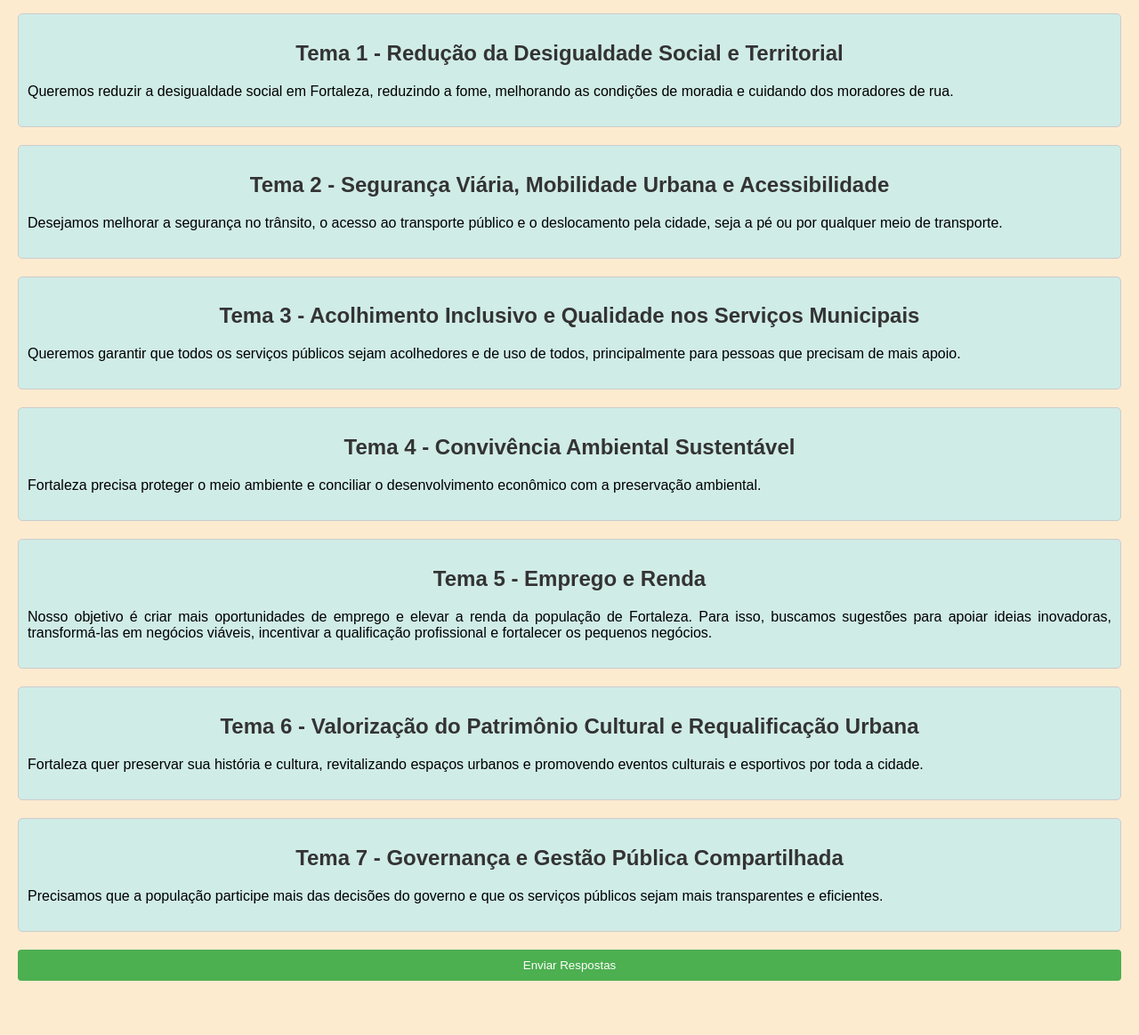
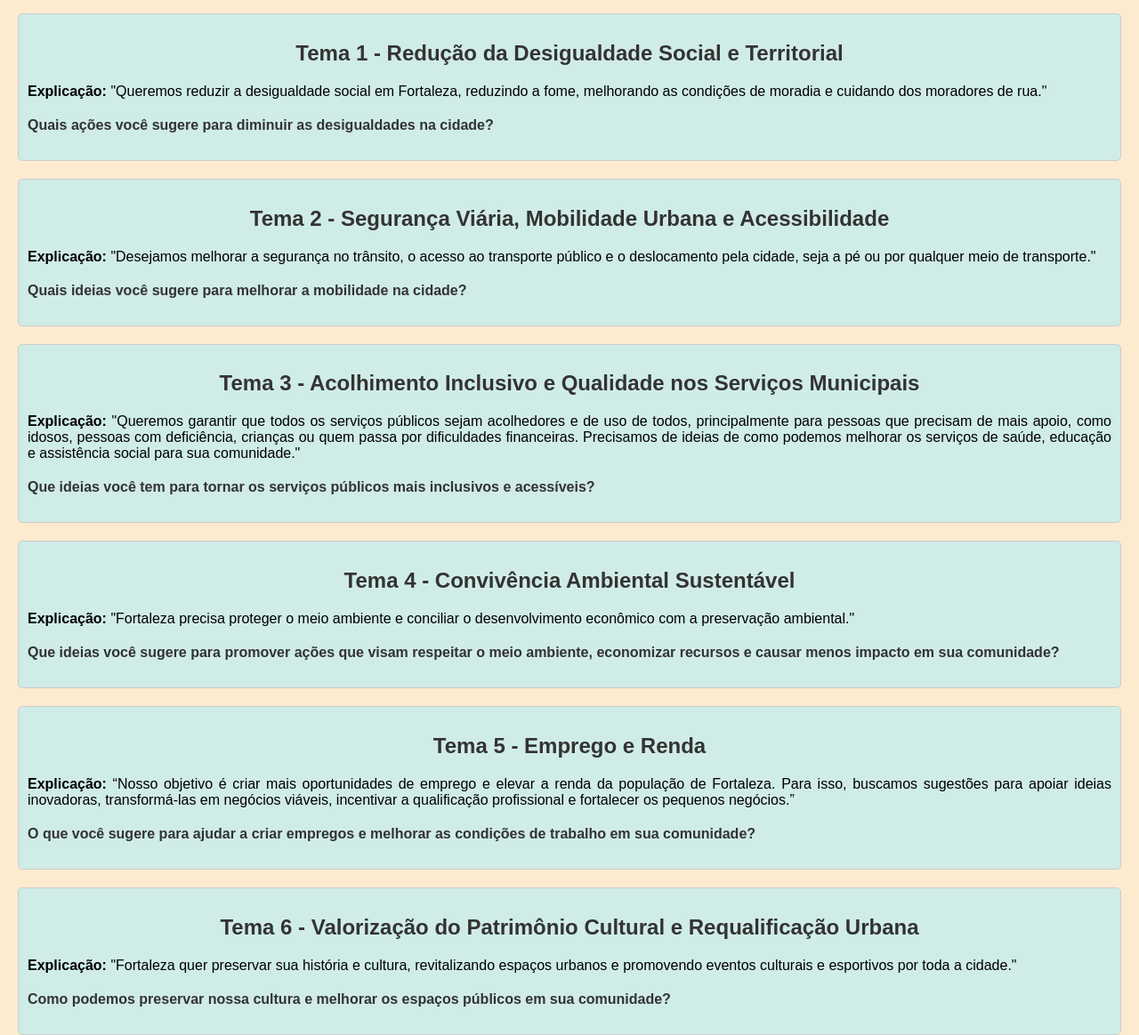
Before and after one commit to eudespr1/plano-fortaleza, a plain HTML site: page index.html in a window 1280 px wide. Shown: the part 180-1344 px from the top of the page at 89% size. Before the commit the page ends 1303 px from the top, so only its background shows below. Drawn offline with Linux system fonts and the light colour scheme.

Commit message:
Update index.html

```diff
--- a/index.html
+++ b/index.html
@@ -15,6 +15,7 @@
         .conteudo input, .conteudo textarea { width: 100%; padding: 8px; margin-bottom: 10px; border: 1px solid #ccc; border-radius: 4px; }
         .botao-enviar { display: block; width: 100%; padding: 10px; background-color: #4CAF50; color: white; border: none; cursor: pointer; border-radius: 4px; text-align: center; margin-top: 20px; }
         .botao-enviar:hover { background-color: #45a049; }
+        .pergunta-generica { font-weight: bold; margin-top: 10px; color: #333;}
     </style>
 </head>
 <body>
@@ -27,7 +28,8 @@
 
         <div class="tema" onclick="toggleConteudo('tema1')">
             <h2>Tema 1 - Redução da Desigualdade Social e Territorial</h2>
-            <p>Queremos reduzir a desigualdade social em Fortaleza, reduzindo a fome, melhorando as condições de moradia e cuidando dos moradores de rua.</p>
+           <p><strong>Explicação:</strong> "Queremos reduzir a desigualdade social em Fortaleza, reduzindo a fome, melhorando as condições de moradia e cuidando dos moradores de rua."</p>
+        <p class="pergunta-generica">Quais ações você sugere para diminuir as desigualdades na cidade?</p>
         </div>
         <div id="tema1" class="conteudo">
             <label>1. Quais ações podemos tomar para reduzir a fome e a insegurança alimentar na sua comunidade?</label>
@@ -42,7 +44,8 @@
 
         <div class="tema" onclick="toggleConteudo('tema2')">
             <h2>Tema 2 - Segurança Viária, Mobilidade Urbana e Acessibilidade</h2>
-            <p>Desejamos melhorar a segurança no trânsito, o acesso ao transporte público e o deslocamento pela cidade, seja a pé ou por qualquer meio de transporte.</p>
+            <p><strong>Explicação:</strong> "Desejamos melhorar a segurança no trânsito, o acesso ao transporte público e o deslocamento pela cidade, seja a pé ou por qualquer meio de transporte."</p>
+        <p class="pergunta-generica">Quais ideias você sugere para melhorar a mobilidade na cidade?</p>
         </div>
         <div id="tema2" class="conteudo">
             <label>1. Quais melhorias são necessárias nas vias e calçadas para que todos possam andar com facilidade e segurança?</label>
@@ -55,7 +58,8 @@
 
         <div class="tema" onclick="toggleConteudo('tema3')">
             <h2>Tema 3 - Acolhimento Inclusivo e Qualidade nos Serviços Municipais</h2>
-            <p>Queremos garantir que todos os serviços públicos sejam acolhedores e de uso de todos, principalmente para pessoas que precisam de mais apoio.</p>
+            <p><strong>Explicação:</strong> "Queremos garantir que todos os serviços públicos sejam acolhedores e de uso de todos, principalmente para pessoas que precisam de mais apoio, como idosos, pessoas com deficiência, crianças ou quem passa por dificuldades financeiras. Precisamos de ideias de como podemos melhorar os serviços de saúde, educação e assistência social para sua comunidade."</p>
+        <p class="pergunta-generica">Que ideias você tem para tornar os serviços públicos mais inclusivos e acessíveis?</p>
         </div>
         <div id="tema3" class="conteudo">
             <label>1. O que pode ser feito para melhorar o atendimento de saúde para idosos, mulheres e crianças?</label>
@@ -70,7 +74,8 @@
 
         <div class="tema" onclick="toggleConteudo('tema4')">
             <h2>Tema 4 - Convivência Ambiental Sustentável</h2>
-            <p>Fortaleza precisa proteger o meio ambiente e conciliar o desenvolvimento econômico com a preservação ambiental.</p>
+            <p><strong>Explicação:</strong> "Fortaleza precisa proteger o meio ambiente e conciliar o desenvolvimento econômico com a preservação ambiental."</p>
+        <p class="pergunta-generica">Que ideias você sugere para promover ações que visam respeitar o meio ambiente, economizar recursos e causar menos impacto em sua comunidade?</p>
         </div>
         <div id="tema4" class="conteudo">
             <label>1. Que ideias você tem para reduzir a poluição e proteger os rios, riachos e lagoas?</label>
@@ -85,7 +90,8 @@
 
         <div class="tema" onclick="toggleConteudo('tema5')">
             <h2>Tema 5 - Emprego e Renda</h2>
-            <p>Nosso objetivo é criar mais oportunidades de emprego e elevar a renda da população de Fortaleza. Para isso, buscamos sugestões para apoiar ideias inovadoras, transformá-las em negócios viáveis, incentivar a qualificação profissional e fortalecer os pequenos negócios.</p>
+            <p><strong>Explicação:</strong> “Nosso objetivo é criar mais oportunidades de emprego e elevar a renda da população de Fortaleza. Para isso, buscamos sugestões para apoiar ideias inovadoras, transformá-las em negócios viáveis, incentivar a qualificação profissional e fortalecer os pequenos negócios.”</p>
+        <p class="pergunta-generica">O que você sugere para ajudar a criar empregos e melhorar as condições de trabalho em sua comunidade?</p>
         </div>
         <div id="tema5" class="conteudo">
             <label>1. Que ações podem ajudar a gerar mais empregos onde você mora?</label>
@@ -100,7 +106,8 @@
 
         <div class="tema" onclick="toggleConteudo('tema6')">
             <h2>Tema 6 - Valorização do Patrimônio Cultural e Requalificação Urbana</h2>
-            <p>Fortaleza quer preservar sua história e cultura, revitalizando espaços urbanos e promovendo eventos culturais e esportivos por toda a cidade.</p>
+            <p><strong>Explicação:</strong> "Fortaleza quer preservar sua história e cultura, revitalizando espaços urbanos e promovendo eventos culturais e esportivos por toda a cidade."</p>
+        <p class="pergunta-generica">Como podemos preservar nossa cultura e melhorar os espaços públicos em sua comunidade?</p>
         </div>
         <div id="tema6" class="conteudo">
             <label>1. Que áreas da cidade precisam ser revitalizadas?</label>
@@ -115,7 +122,8 @@
 
         <div class="tema" onclick="toggleConteudo('tema7')">
             <h2>Tema 7 - Governança e Gestão Pública Compartilhada</h2>
-            <p>Precisamos que a população participe mais das decisões do governo e que os serviços públicos sejam mais transparentes e eficientes.</p>
+            <p><strong>Explicação:</strong> "Precisamos que a população participe mais das decisões do governo e que os serviços públicos sejam mais transparentes e eficientes."</p>
+        <p class="pergunta-generica">Que ações podem ser feitas para aumentar a participação da população nas decisões públicas?</p>
         </div>
         <div id="tema7" class="conteudo">
             <label>1. O que pode ser feito para melhorar o diálogo entre a população e a prefeitura?</label>
```
